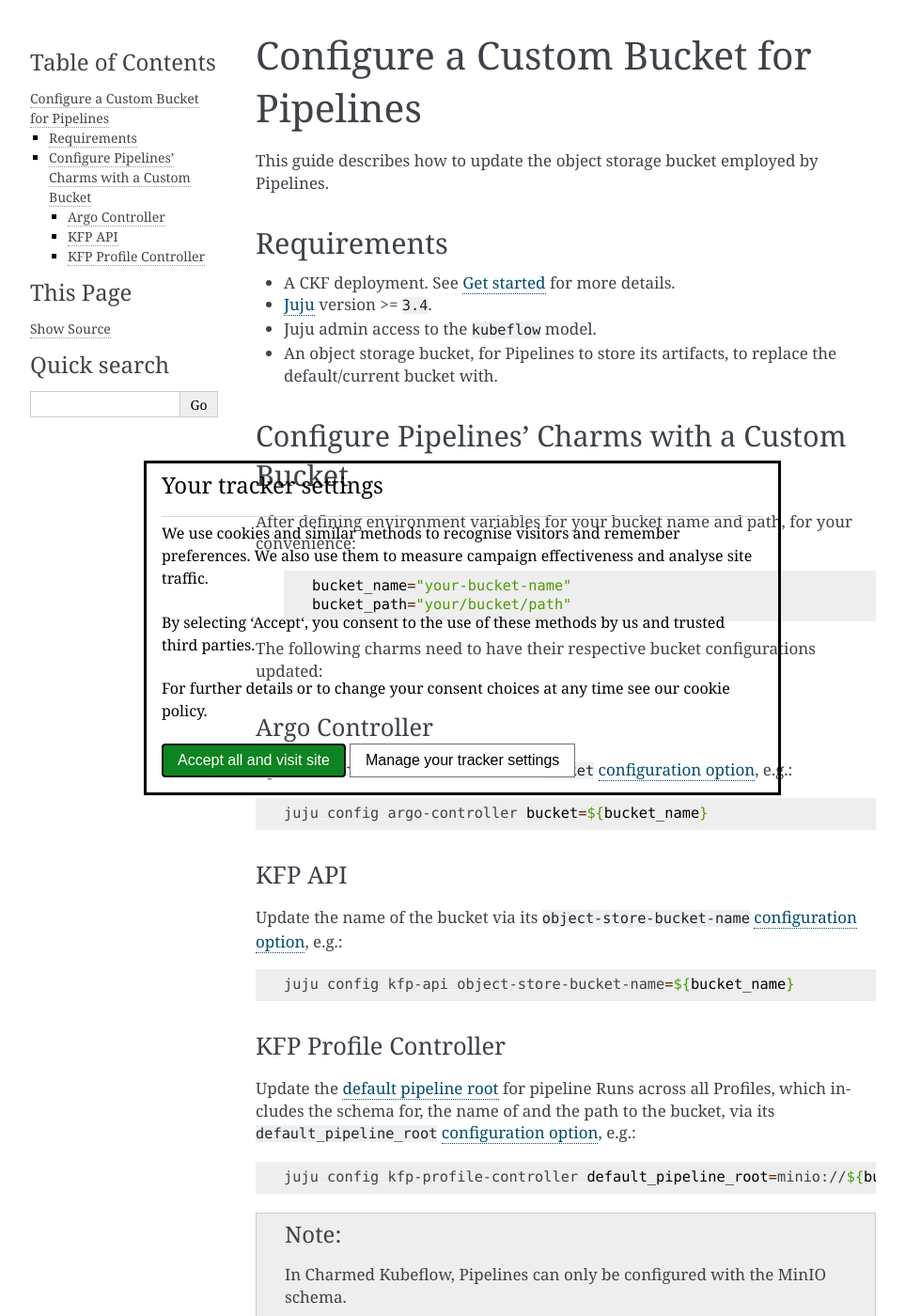
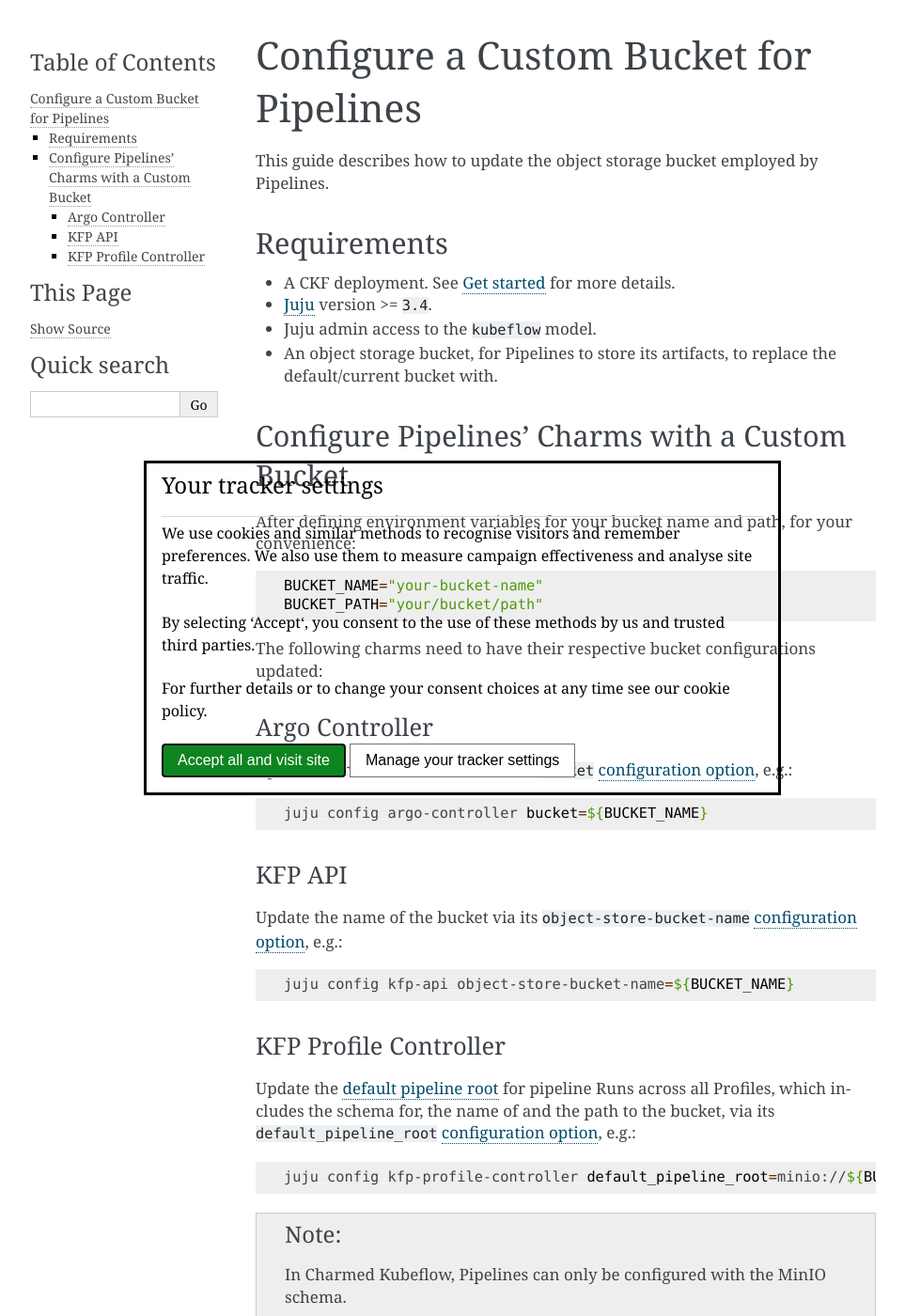
Before and after one commit to canonical/charmed-kubeflow-documentation, a Sphinx documentation site: the page built from docs/how-to/manage/configure-custom-bucket-for-pipelines.rst, in a window 1280 px wide and 1400 px high. Shown: the whole window at 94% size, without its empty margins (148-1111 px from the left). Built offline with Sphinx 7.4.7, drawn with Linux system fonts in a browser that asks for light colours.

Commit message:
docs: fix details

```diff
--- a/docs/how-to/manage/configure-custom-bucket-for-pipelines.rst
+++ b/docs/how-to/manage/configure-custom-bucket-for-pipelines.rst
@@ -23,10 +23,10 @@
 
 After defining environment variables for your bucket name and path, for your convenience:
 
-  .. code-block:: bash
+.. code-block:: bash
 
-    bucket_name="your-bucket-name"
-    bucket_path="your/bucket/path"
+  BUCKET_NAME="your-bucket-name"
+  BUCKET_PATH="your/bucket/path"
 
 The following charms need to have their respective bucket configurations updated:
 
@@ -38,7 +38,7 @@
 
 .. code-block:: bash
 
-  juju config argo-controller bucket=${bucket_name}
+  juju config argo-controller bucket=${BUCKET_NAME}
 
 ~~~~~~~~~
 KFP API
@@ -48,7 +48,7 @@
 
 .. code-block:: bash
 
-  juju config kfp-api object-store-bucket-name=${bucket_name}
+  juju config kfp-api object-store-bucket-name=${BUCKET_NAME}
 
 ~~~~~~~~~~~~~~~~~~~~~~~~
 KFP Profile Controller
@@ -58,7 +58,7 @@
 
 .. code-block:: bash
 
-  juju config kfp-profile-controller default_pipeline_root=minio://${bucket_name}/${bucket_path}
+  juju config kfp-profile-controller default_pipeline_root=minio://${BUCKET_NAME}/${BUCKET_PATH}
 
 .. note::
 
```
